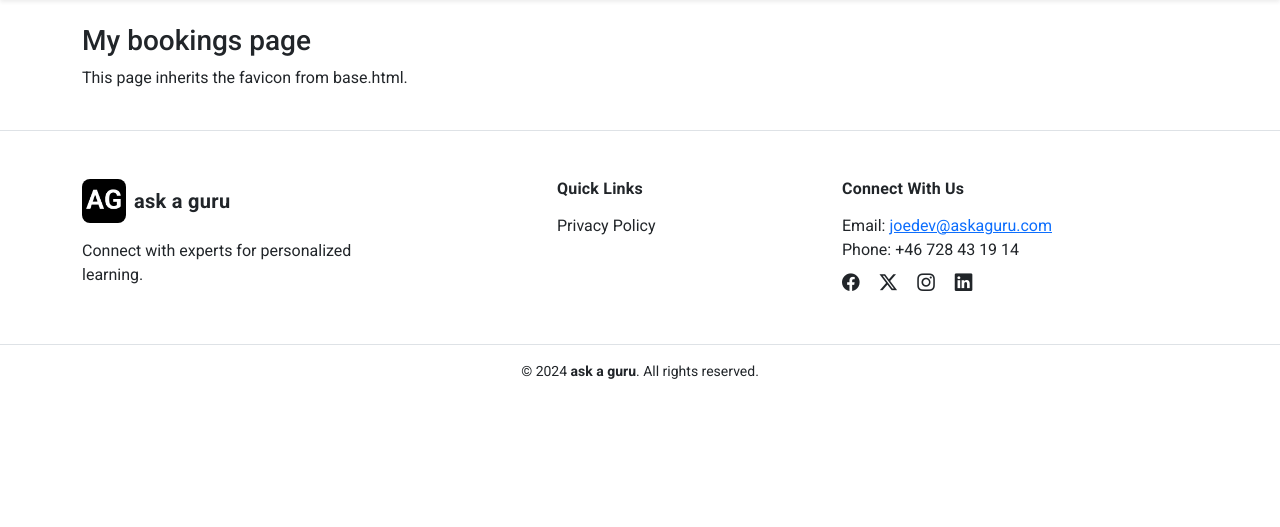
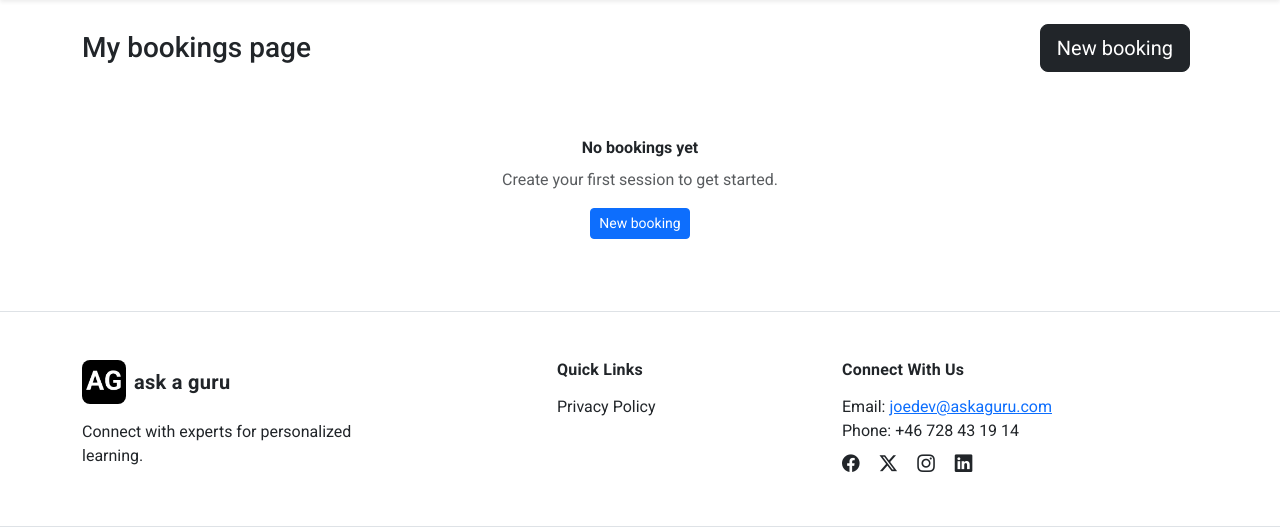
Before and after one commit to ajoedv/ask-a-guru, a Django app: page /bookings/ in a window 1280 px wide. Shown: the part 76-603 px from the top of the page. Run offline with Django 4.2, Linux system fonts and the light colour scheme.

Commit message:
Create booking form, display success message, list my bookings

```diff
--- a/bookings/templates/bookings/my_bookings.html
+++ b/bookings/templates/bookings/my_bookings.html
@@ -2,7 +2,54 @@
 
 {% block content %}
 <div class="container py-4">
-    <h3>My bookings page</h3>
-    <p>This page inherits the favicon from base.html.</p>
+    {% if messages %}
+        <div class="mt-2">
+        {% for message in messages %}
+            <div class="alert alert-{{ message.tags }} mb-2" role="alert">
+            {{ message }}
+            </div>
+        {% endfor %}
+        </div>
+    {% endif %}
+
+    <div class="d-flex justify-content-between align-items-center mb-3">
+        <h3 class="mb-0">My bookings page</h3>
+        <a class="btn btn-dark btn-lg me-2" href="{% url 'bookings:create' %}">New booking</a>
+    </div>
+</a>
+
+    {% if bookings %}
+        <div class="list-group mt-3">
+        {% for b in bookings %}
+            <div class="list-group-item d-flex justify-content-between align-items-center">
+            <div>
+                <div class="fw-semibold">{{ b.session_title }}</div>
+                <div class="text-muted small">
+                {{ b.scheduled_at|date:"Y-m-d H:i" }}
+                    <span
+                        class="ms-2 badge
+                        {% if b.status == 'pending' %} bg-warning text-dark
+                        {% elif b.status == 'confirmed' %} bg-success
+                        {% elif b.status == 'cancelled' %} bg-secondary
+                        {% else %} bg-light text-dark
+                        {% endif %}">
+                        {{ b.status|title }}
+                    </span>
+                </div>
+            </div>
+            </div>
+        {% endfor %}
+        </div>
+    {% else %}
+        <div class="text-center py-5">
+            <div class="mb-2 fw-semibold">No bookings yet</div>
+                <p class="text-muted mb-3">
+                Create your first session to get started.
+                </p>
+            <a href="{% url 'bookings:create' %}" class="btn btn-primary btn-sm">
+            New booking
+            </a>
+        </div>
+    {% endif %}
 </div>
 {% endblock %}
--- a/bookings/urls.py
+++ b/bookings/urls.py
@@ -1,5 +1,5 @@
 from django.urls import path
-from .views import my_bookings
+from .views import my_bookings, booking_create
 
 
 app_name = "bookings"
@@ -7,4 +7,5 @@ app_name = "bookings"
 
 urlpatterns = [
     path("", my_bookings, name="bookings-home"),
+    path("new/", booking_create, name="create"),
 ]
--- a/bookings/views.py
+++ b/bookings/views.py
@@ -1,5 +1,29 @@
-from django.shortcuts import render
+from django.shortcuts import render, redirect
+from django.contrib.auth.decorators import login_required
+from django.contrib import messages
+from .forms import AdminBookingForm
+from .models import Booking
+
+
+@login_required
+def booking_create(request):
+    if request.method == "POST":
+        form = AdminBookingForm(request.POST)
+        if form.is_valid():
+            booking = form.save(commit=False)
+            booking.user = request.user
+            booking.save()
+            title = booking.session_title
+            messages.success(request, f'Booking created for "{title}".')
+            return redirect("bookings:bookings-home")
+    else:
+        form = AdminBookingForm()
+    return render(request, "bookings/booking_form.html", {"form": form})
 
 
 def my_bookings(request):
-    return render(request, "bookings/my_bookings.html")
+    bookings = (
+        Booking.objects.filter(user=request.user).order_by("-scheduled_at")
+        if request.user.is_authenticated else []
+    )
+    return render(request, "bookings/my_bookings.html", {"bookings": bookings})
--- a/pages/templates/home.html
+++ b/pages/templates/home.html
@@ -112,7 +112,7 @@
                             alt="Expert portrait"
                             class="about-photo rounded-circle shadow-sm" />
                     <div class="text-center mt-3">
-                        <div class="fw-semibold">Alex Johnson</div>
+                        <div class="fw-semibold">Joe Dev</div>
                         <div class="text-secondary small">Founder & Creative Director</div>
                     </div>
                 </div>
```
Also changed, not shown: bookings/forms.py (+48 -31 lines), bookings/models.py (+21 -10 lines), bookings/templates/bookings/booking_form.html (added, +33 -0 lines).
